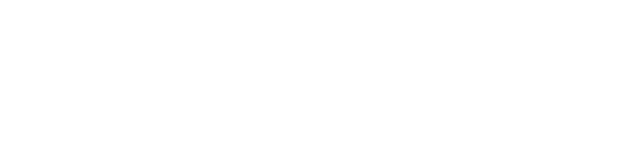
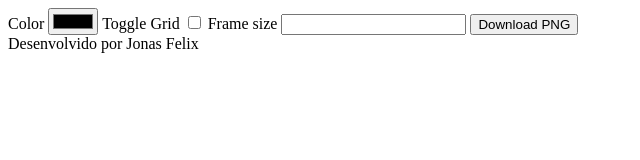
Before and after one commit to Jonas-petty/RetroFrame, a plain HTML site: page index.html in a window 1280 px wide. Shown: the whole page, without its empty margins (0-640 px from the left). Drawn offline with Linux system fonts and the light colour scheme.

Commit message:
feat: add initial html structure

```diff
--- a/index.html
+++ b/index.html
@@ -1,13 +1,43 @@
 <!DOCTYPE html>
 <html lang="pt-BR">
     <head>
-    <meta charset="UTF-8">
-    <meta name="viewport" content="width=device-width, initial-scale=1.0">
-    <link rel="stylesheet" href="style.css">
+        <meta charset="UTF-8" />
+        <meta name="viewport" content="width=device-width, initial-scale=1.0" />
+        <link rel="stylesheet" href="style.css" />
         <title>RetroFrame</title>
     </head>
     <body>
+        <main>
+            <aside id="tools">
+                <div id="tools-container">
+                    <label for="color">Color</label>
+                    <input type="color" name="color" id="color" required />
 
+                    <label for="toggle-grid">Toggle Grid</label>
+                    <input
+                        type="checkbox"
+                        name="toggle-grid"
+                        id="toggle-grid"
+                    />
+
+                    <label for="frame-size">Frame size</label>
+                    <input
+                        type="number"
+                        name="frame-size"
+                        id="frame-size"
+                        max="100"
+                    />
+
+                    <button id="download-png" type="button">
+                        Download PNG
+                    </button>
+                </div>
+            </aside>
+            <section id="frame">
+                <div id="frame-container"></div>
+            </section>
+        </main>
+        <footer>Desenvolvido por Jonas Felix</footer>
     </body>
     <script src="script.js"></script>
 </html>
```
Lines whose indentation alone changed are shown as unchanged.
